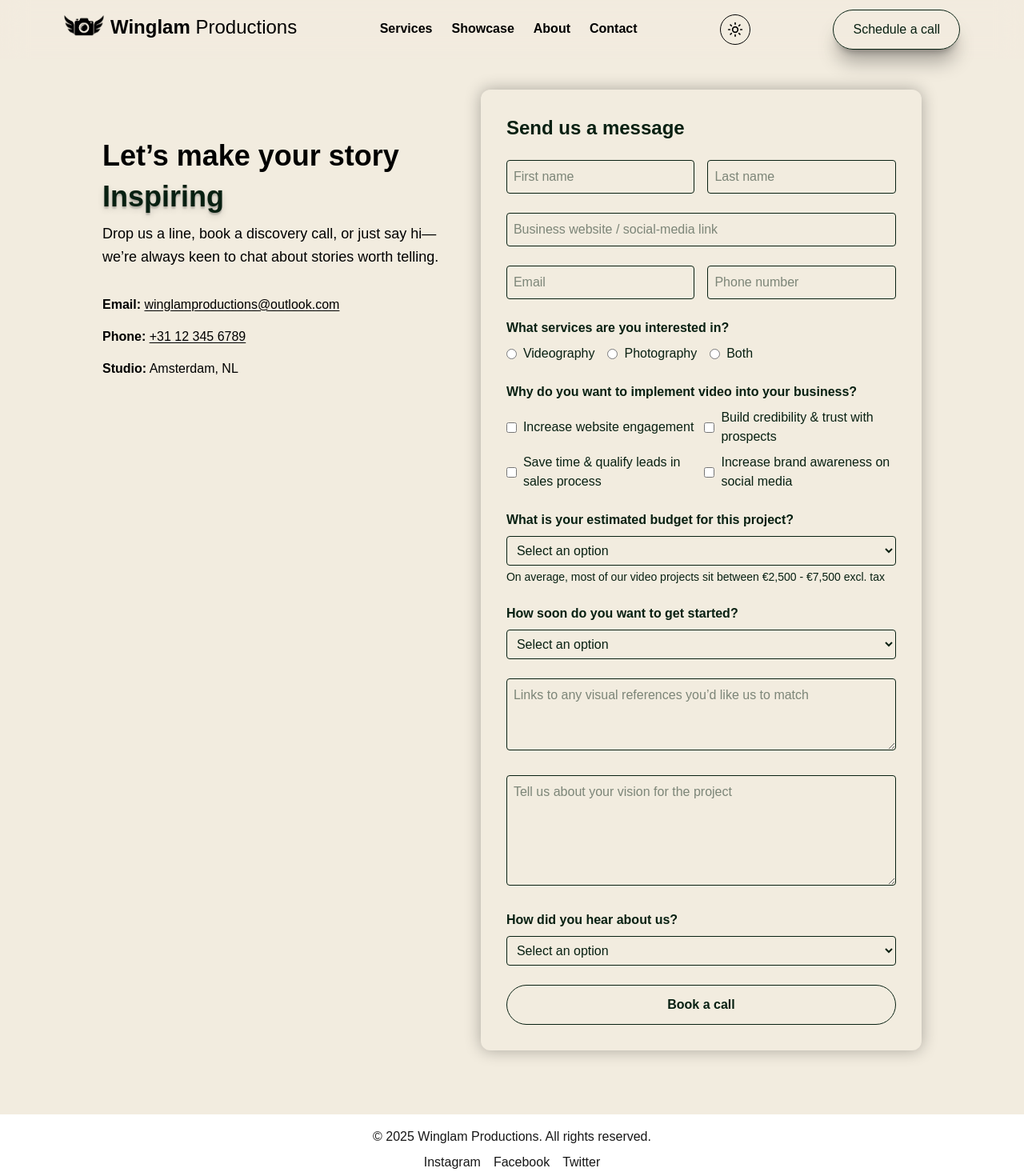
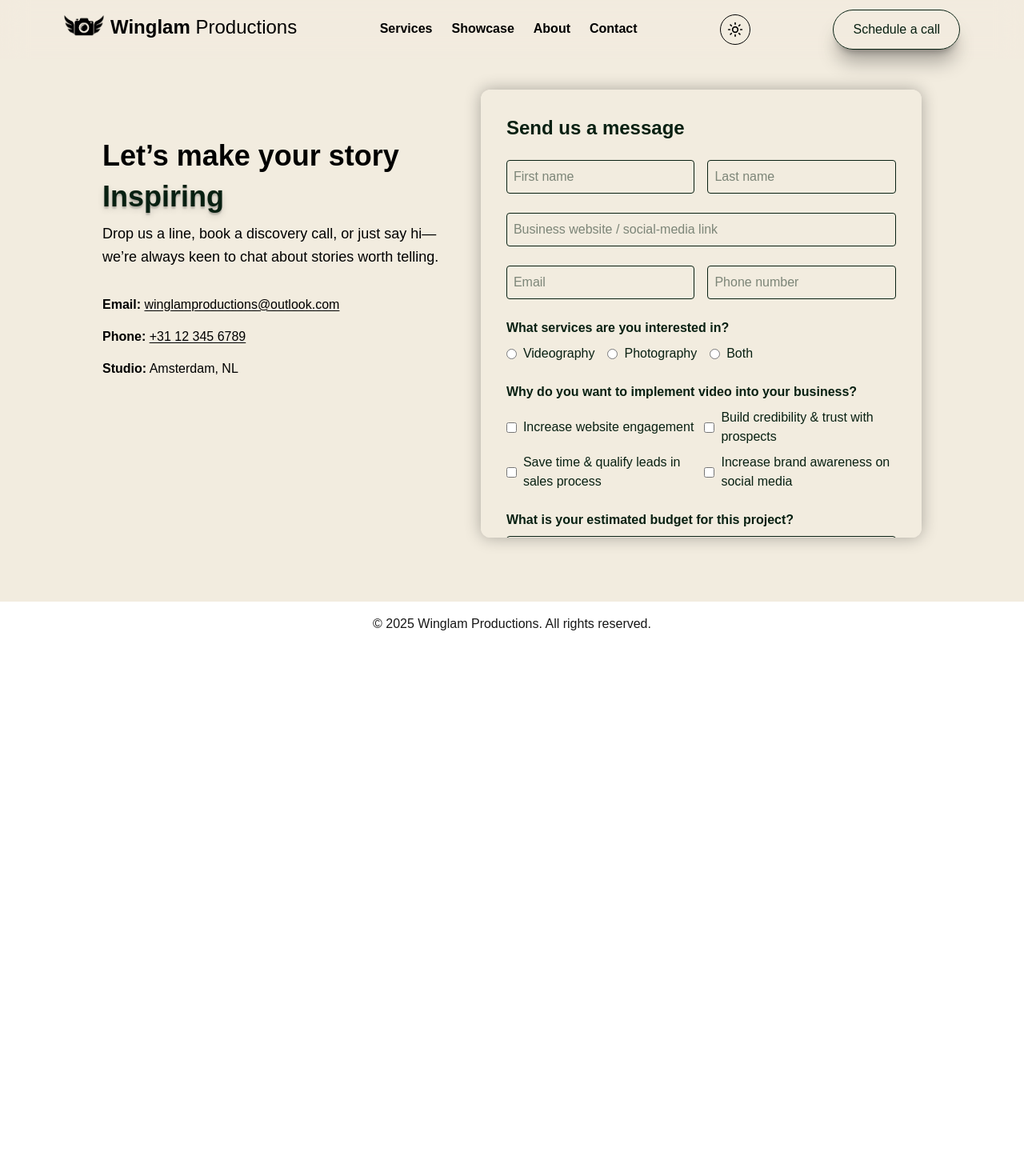
Before and after one commit to WinstonLam/winglamproductions, a Next.js app in the folder site/: page /contact in a window 1280 px wide. Shown: the top 1470 px of the page at 80% size. After the commit the page ends 808 px from the top, so only its background shows below. Built offline with nearby package versions, Linux system fonts and the light colour scheme.

Commit message:
updated calendly

```diff
--- a/site/src/app/contact/page.tsx
+++ b/site/src/app/contact/page.tsx
@@ -1,11 +1,57 @@
-/* ------------------------------------------------------------------
-   Contact page – Winglam Productions
--------------------------------------------------------------------*/
-"use client";
+'use client';
 
-import { motion } from "framer-motion";
-import { ContainerTextFlip } from "@/components/ui/container-text-flip";
+import { useState } from 'react';
+import { motion } from 'framer-motion';
+import { ContainerTextFlip } from '@/components/ui/container-text-flip';
+
 export default function ContactPage() {
+    const [error, setError] = useState<string | null>(null);
+
+    const handleSubmit = (e: React.FormEvent<HTMLFormElement>) => {
+        e.preventDefault();
+        setError(null);
+
+        const form = e.currentTarget;
+        const data = new FormData(form);
+
+        const firstName = (data.get('firstName') || '').toString().trim();
+        const lastName = (data.get('lastName') || '').toString().trim();
+        const email = (data.get('email') || '').toString().trim();
+        // other required fields
+        const phone = (data.get('phone') || '').toString().trim();
+        const website = (data.get('website') || '').toString().trim();
+        const services = (data.get('services') || '').toString();
+        const reasonsArr = data.getAll('reasons') as string[];
+        const budget = (data.get('budget') || '').toString();
+        const startTimeline = (data.get('startTimeline') || '').toString();
+        const references = (data.get('references') || '').toString().trim().slice(0, 1000);;
+        const vision = (data.get('vision') || '').toString().trim().slice(0, 1000);;
+        const referral = (data.get('referral') || '').toString();
+
+        // basic validation
+        if (!firstName || !lastName || !email || !phone) {
+            setError('Please fill in all required fields.');
+            return;
+        }
+
+
+        // build Calendly params
+        const fullName = `${firstName} ${lastName}`;
+        const reasons = reasonsArr.join(', ');
+        const params = new URLSearchParams({
+            name: fullName,
+            email,
+            a1: `website: ${website}\nservices: ${services}\ngoal: ${reasons}\nbudget: ${budget}\ntimeline: ${startTimeline}\nreferences: ${references}\nvision: ${vision}\nreferral: ${referral}`
+
+        }).toString();
+
+        // open the scheduling page
+        window.open(
+            `https://calendly.com/winglamproductions/30min?${params}`,
+            '_blank'
+        );
+    };
+
     return (
         <main className="bg-second dark:bg-black pt-28 pb-20 px-6 text-black dark:text-second flex items-center ">
             <section className="max-w-5xl mx-auto flex flex-col md:flex-row gap-8">
@@ -19,31 +65,38 @@ export default function ContactPage() {
                 >
                     <h1 className="text-3xl md:text-4xl font-bold mb-6 leading-tight">
                         Let’s make your story
-
                     </h1>
-
-                    <ContainerTextFlip className="-mt-5 text-3xl md:text-4xl" words={["Extraordinary", "Breathtaking", "Inspiring",
-                        "Magical", "Captivating", "Unforgettable", "Impactful", "Spectacular", "Phenomenal", "Everlasting"]}>
-
-                    </ContainerTextFlip>
-
+                    <ContainerTextFlip
+                        className="-mt-5 text-3xl md:text-4xl"
+                        words={[
+                            'Extraordinary',
+                            'Breathtaking',
+                            'Inspiring',
+                            'Magical',
+                            'Captivating',
+                            'Unforgettable',
+                            'Impactful',
+                            'Spectacular',
+                            'Phenomenal',
+                            'Everlasting'
+                        ]}
+                    />
                     <p className="text-lg leading-relaxed mb-8">
-                        Drop us a line, book a discovery call, or just say hi—
-                        we’re always keen to chat about stories worth telling.
+                        Drop us a line, book a discovery call, or just say hi—we’re always
+                        keen to chat about stories worth telling.
                     </p>
-
                     <div className="space-y-4 text-base">
                         <p>
-                            <span className="font-semibold">Email:</span>{" "}
+                            <span className="font-semibold">Email:</span>{' '}
                             <a
-                                href="mailto:hello@winglam‑productions.com"
+                                href="mailto:winglamproductions@outlook.com"
                                 className="underline underline-offset-2 decoration-primary hover:text-primary"
                             >
                                 winglamproductions@outlook.com
                             </a>
                         </p>
                         <p>
-                            <span className="font-semibold">Phone:</span>{" "}
+                            <span className="font-semibold">Phone:</span>{' '}
                             <a
                                 href="tel:+31123456789"
                                 className="underline underline-offset-2 decoration-primary hover:text-primary"
@@ -64,27 +117,24 @@ export default function ContactPage() {
                     viewport={{ once: true, amount: 0.4 }}
                     transition={{ duration: 0.6, delay: 0.1 }}
                     className="w-full"
+                >
+                    <div
+                        className="bg-second dark:bg-black rounded-xl p-8 backdrop-blur-sm shadow-[0_0_20px_rgba(0,0,0,0.30)]
+                       dark:shadow-[0_0_20px_rgba(var(--color-second-rgb,255,255,255),0.20)]
+                       [&::-webkit-scrollbar]:w-2 [&::-webkit-scrollbar-track]:bg-transparent
+                       [&::-webkit-scrollbar-thumb]:rounded-full [&::-webkit-scrollbar-thumb]:bg-prime/70
+                       dark:[&::-webkit-scrollbar-thumb]:bg-second/70 h-[70vh] overflow-y-auto"
+                    >
+                        <h2 className="text-2xl font-semibold mb-6 text-prime dark:text-second">
+                            Send us a message
+                        </h2>
 
-                >
+                        {error && (
+                            <p className="mb-4 text-red-600 dark:text-red-400">{error}</p>
+                        )}
 
-
-                    <div className="bg-second w-60h-[70vh] overflow-y-scroll dark:bg-black  rounded-xl p-8 backdrop-blur-sm  bg-second dark:bg-black rounded-xl p-8
-                    backdrop-blur-sm shadow-[0_0_20px_rgba(0,0,0,0.30)] dark:shadow-[0_0_20px_rgba(var(--color-second-rgb,255,255,255),0.20)]
-                        [&::-webkit-scrollbar]:w-2
-                        [&::-webkit-scrollbar-track]:bg-transparent
-                        [&::-webkit-scrollbar-thumb]:rounded-full
-                        [&::-webkit-scrollbar-thumb]:bg-prime/70
-                        dark:[&::-webkit-scrollbar-thumb]:bg-second/70">
-                        <h2 className="text-2xl font-semibold mb-6 text-prime dark:text-second">Send us a message</h2>
-                        <form
-                            className="space-y-6 text-prime dark:text-second "
-                            onSubmit={(e) => {
-                                e.preventDefault();
-                                /* TODO: hook up backend or service */
-                                alert("Thanks! We’ll be in touch shortly.");
-                            }}
-                        >
-                            {/* ── Name row ─────────────────────────────── */}
+                        <form className="space-y-6 text-prime dark:text-second" onSubmit={handleSubmit}>
+                            {/* First & Last */}
                             <div className="grid grid-cols-1 sm:grid-cols-2 gap-4">
                                 <input
                                     type="text"
@@ -102,16 +152,15 @@ export default function ContactPage() {
                                 />
                             </div>
 
-                            {/* ── Business URL ────────────────────────── */}
+                            {/* Website */}
                             <input
                                 type="url"
                                 name="website"
-                                placeholder="Business website / social‑media link"
+                                placeholder="Business website / social-media link"
                                 className="w-full border border-prime dark:border-second rounded p-2 bg-transparent focus:outline-primary"
-                                required
                             />
 
-                            {/* ── Email + Phone ───────────────────────── */}
+                            {/* Email + Phone */}
                             <div className="grid grid-cols-1 sm:grid-cols-2 gap-4">
                                 <input
                                     type="email"
@@ -129,13 +178,13 @@ export default function ContactPage() {
                                 />
                             </div>
 
-                            {/* ── Services interested in ──────────────── */}
+                            {/* Services */}
                             <fieldset>
                                 <legend className="font-semibold mb-2">
                                     What services are you interested in?
                                 </legend>
                                 <div className="flex flex-col sm:flex-row gap-4">
-                                    {["Videography", "Photography", "Both"].map((s) => (
+                                    {['Videography', 'Photography', 'Both'].map((s) => (
                                         <label key={s} className="flex items-center gap-2 cursor-pointer">
                                             <input
                                                 type="radio"
@@ -150,32 +199,27 @@ export default function ContactPage() {
                                 </div>
                             </fieldset>
 
-                            {/* ── Reasons for video ───────────────────── */}
+                            {/* Reasons */}
                             <fieldset>
                                 <legend className="font-semibold mb-2">
                                     Why do you want to implement video into your business?
                                 </legend>
                                 <div className="grid grid-cols-1 sm:grid-cols-2 gap-2">
                                     {[
-                                        "Increase website engagement",
-                                        "Build credibility & trust with prospects",
-                                        "Save time & qualify leads in sales process",
-                                        "Increase brand awareness on social media",
+                                        'Increase website engagement',
+                                        'Build credibility & trust with prospects',
+                                        'Save time & qualify leads in sales process',
+                                        'Increase brand awareness on social media'
                                     ].map((r) => (
                                         <label key={r} className="flex items-center gap-2 cursor-pointer">
-                                            <input
-                                                type="checkbox"
-                                                name="reasons"
-                                                value={r}
-                                                className="accent-primary"
-                                            />
+                                            <input type="checkbox" name="reasons" value={r} className="accent-primary" />
                                             {r}
                                         </label>
                                     ))}
                                 </div>
                             </fieldset>
 
-                            {/* ── Budget ──────────────────────────────── */}
+                            {/* Budget */}
                             <label className="block font-semibold">
                                 What is your estimated budget for this project?
                                 <select
@@ -183,7 +227,7 @@ export default function ContactPage() {
                                     required
                                     className="mt-2 w-full border border-prime dark:border-second rounded p-2 bg-transparent focus:outline-primary font-light"
                                 >
-                                    <option value="" disabled selected>
+                                    <option value="" disabled>
                                         Select an option
                                     </option>
                                     <option>&lt; €2,500</option>
@@ -196,7 +240,7 @@ export default function ContactPage() {
                                 </p>
                             </label>
 
-                            {/* ── Start timeline ─────────────────────── */}
+                            {/* Timeline */}
                             <label className="block font-semibold">
                                 How soon do you want to get started?
                                 <select
@@ -204,7 +248,7 @@ export default function ContactPage() {
                                     required
                                     className="mt-2 w-full border border-prime dark:border-second rounded p-2 bg-transparent focus:outline-primary font-light"
                                 >
-                                    <option value="" disabled selected>
+                                    <option value="" disabled>
                                         Select an option
                                     </option>
                                     <option>ASAP (next 2 weeks)</option>
@@ -214,16 +258,15 @@ export default function ContactPage() {
                                 </select>
                             </label>
 
-                            {/* ── Visual references ───────────────────── */}
+                            {/* References */}
                             <textarea
                                 name="references"
                                 placeholder="Links to any visual references you’d like us to match"
                                 rows={3}
-                                required
                                 className="border border-prime dark:border-second rounded p-2 w-full bg-transparent focus:outline-primary"
                             />
 
-                            {/* ── Vision ─────────────────────────────── */}
+                            {/* Vision */}
                             <textarea
                                 name="vision"
                                 placeholder="Tell us about your vision for the project"
@@ -231,14 +274,14 @@ export default function ContactPage() {
                                 className="border border-prime dark:border-second rounded p-2 w-full bg-transparent focus:outline-primary"
                             />
 
-                            {/* ── Referral source ────────────────────── */}
+                            {/* Referral */}
                             <label className="block font-semibold">
                                 How did you hear about us?
                                 <select
                                     name="referral"
                                     className="mt-2 w-full border border-prime dark:border-second rounded p-2 bg-transparent focus:outline-primary font-light"
                                 >
-                                    <option value="" disabled selected>
+                                    <option value="" disabled>
                                         Select an option
                                     </option>
                                     <option>Instagram</option>
@@ -249,22 +292,17 @@ export default function ContactPage() {
                                 </select>
                             </label>
 
-                            {/* ── Submit ─────────────────────────────── */}
+                            {/* Submit */}
                             <button
                                 type="submit"
-                                className="w-full bg-second dark:bg-black border border-prime dark:border-second
-                                dark:text-second text-prime py-3 rounded-full  hover:bg-prime hover:text-second
-                                dark:hover:bg-second dark:hover:text-prime font-bold
-                                transition-all duration-300 cursor-pointer"
+                                className="w-full bg-second dark:bg-black border border-prime dark:border-second dark:text-second text-prime
+                           py-3 rounded-full hover:bg-prime hover:text-second dark:hover:bg-second dark:hover:text-prime
+                           font-bold transition-all duration-300 cursor-pointer"
                             >
                                 Book a call
                             </button>
                         </form>
-
-
                     </div>
-
-
                 </motion.div>
             </section>
         </main>
--- a/site/src/sections/Footer.tsx
+++ b/site/src/sections/Footer.tsx
@@ -3,11 +3,7 @@ const Footer = () => {
     return (
         <footer className="bg-primary text-cream py-4 text-center">
             <p>© 2025 Winglam Productions. All rights reserved.</p>
-            <div className="mt-2 space-x-4">
-                <a href="#" className="hover:underline">Instagram</a>
-                <a href="#" className="hover:underline">Facebook</a>
-                <a href="#" className="hover:underline">Twitter</a>
-            </div>
+
         </footer>
     );
 };
```
Also changed, not shown: site/public/instagram.svg (added).
